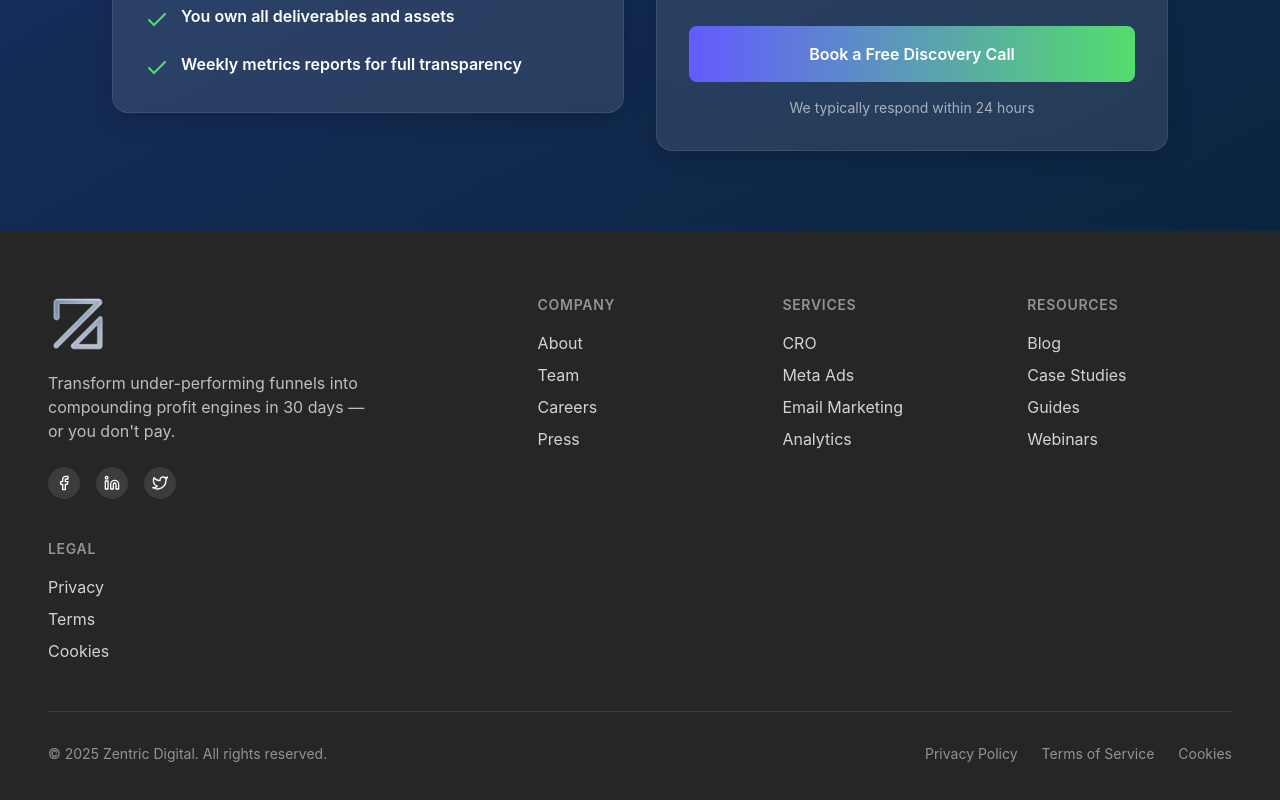
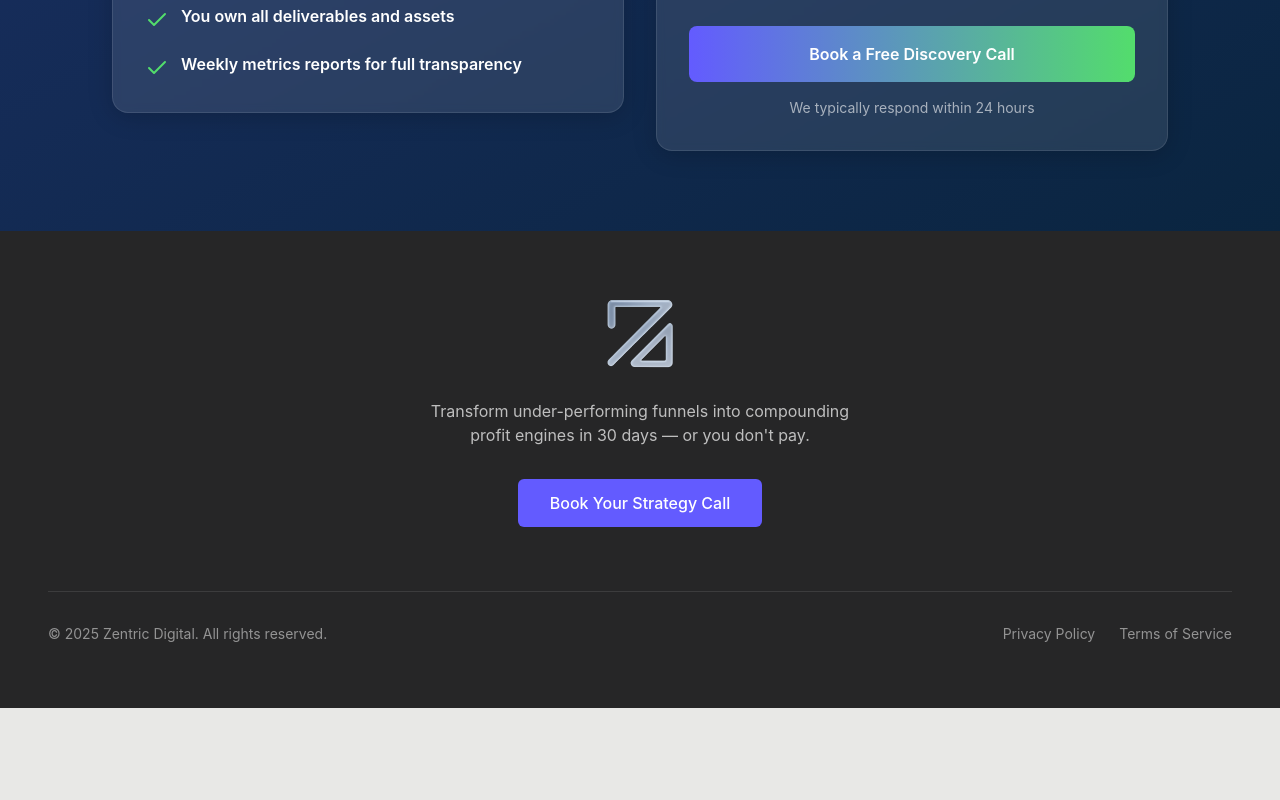
Before and after one commit to datagekko/zentric-digital, a Next.js app: page / in a window 1280 px wide. Shown: the part 4395-5195 px from the top of the page. After the commit the page ends 5103 px from the top, so only its background shows below. Built offline with nearby package versions, Linux system fonts and the light colour scheme.

Commit message:
Clean up footer to be sleeker with only logo, value prop, CTA button, and minimal links

```diff
--- a/app/components/sections/Footer.tsx
+++ b/app/components/sections/Footer.tsx
@@ -3,6 +3,7 @@
 import { motion } from 'framer-motion';
 import { useInView } from 'react-intersection-observer';
 import Image from 'next/image';
+import Link from 'next/link';
 
 const Footer = () => {
   const [ref, inView] = useInView({
@@ -22,32 +23,6 @@ const Footer = () => {
     }
   };
 
-  const footerLinks = [
-    { section: "Company", links: [
-      { name: "About", url: "#" },
-      { name: "Team", url: "#" },
-      { name: "Careers", url: "#" },
-      { name: "Press", url: "#" }
-    ]},
-    { section: "Services", links: [
-      { name: "CRO", url: "#" },
-      { name: "Meta Ads", url: "#" },
-      { name: "Email Marketing", url: "#" },
-      { name: "Analytics", url: "#" }
-    ]},
-    { section: "Resources", links: [
-      { name: "Blog", url: "#" },
-      { name: "Case Studies", url: "#" },
-      { name: "Guides", url: "#" },
-      { name: "Webinars", url: "#" }
-    ]},
-    { section: "Legal", links: [
-      { name: "Privacy", url: "#" },
-      { name: "Terms", url: "#" },
-      { name: "Cookies", url: "#" }
-    ]}
-  ];
-
   return (
     <footer className="bg-onyx text-white py-16 relative">
       <div ref={ref} className="container mx-auto px-6 md:px-12">
@@ -55,69 +30,37 @@ const Footer = () => {
           initial="hidden"
           animate={inView ? "visible" : "hidden"}
           variants={fadeUp}
-          className="space-y-12"
+          className="flex flex-col items-center text-center"
         >
-          <div className="grid grid-cols-1 md:grid-cols-5 gap-10">
-            {/* Brand column */}
-            <div className="md:col-span-2">
+          {/* Logo and value proposition */}
           <Image
             src="/images/logo-grey.png"
             alt="Zentric Digital Logo"
-                width={60}
-                height={16}
-                className="mb-4"
+            width={80}
+            height={21}
+            className="mb-6"
           />
-              <p className="text-white/70 mb-6 max-w-xs">
+
+          <p className="text-white/70 mb-8 max-w-md text-center">
             Transform under-performing funnels into compounding profit engines in 30 days — or you don't pay.
           </p>
-              <div className="flex space-x-4">
-                <a href="#" className="w-8 h-8 rounded-full bg-white/10 flex items-center justify-center hover:bg-iris-purple transition-colors">
-                  <svg xmlns="http://www.w3.org/2000/svg" width="16" height="16" viewBox="0 0 24 24" fill="none" stroke="currentColor" strokeWidth="2" strokeLinecap="round" strokeLinejoin="round">
-                    <path d="M18 2h-3a5 5 0 0 0-5 5v3H7v4h3v8h4v-8h3l1-4h-4V7a1 1 0 0 1 1-1h3z"></path>
-                  </svg>
-                </a>
-                <a href="#" className="w-8 h-8 rounded-full bg-white/10 flex items-center justify-center hover:bg-iris-purple transition-colors">
-                  <svg xmlns="http://www.w3.org/2000/svg" width="16" height="16" viewBox="0 0 24 24" fill="none" stroke="currentColor" strokeWidth="2" strokeLinecap="round" strokeLinejoin="round">
-                    <path d="M16 8a6 6 0 0 1 6 6v7h-4v-7a2 2 0 0 0-2-2 2 2 0 0 0-2 2v7h-4v-7a6 6 0 0 1 6-6z"></path>
-                    <rect x="2" y="9" width="4" height="12"></rect>
-                    <circle cx="4" cy="4" r="2"></circle>
-                  </svg>
-                </a>
-                <a href="#" className="w-8 h-8 rounded-full bg-white/10 flex items-center justify-center hover:bg-iris-purple transition-colors">
-                  <svg xmlns="http://www.w3.org/2000/svg" width="16" height="16" viewBox="0 0 24 24" fill="none" stroke="currentColor" strokeWidth="2" strokeLinecap="round" strokeLinejoin="round">
-                    <path d="M23 3a10.9 10.9 0 0 1-3.14 1.53 4.48 4.48 0 0 0-7.86 3v1A10.66 10.66 0 0 1 3 4s-4 9 5 13a11.64 11.64 0 0 1-7 2c9 5 20 0 20-11.5a4.5 4.5 0 0 0-.08-.83A7.72 7.72 0 0 0 23 3z"></path>
-                  </svg>
-                </a>
-              </div>
-            </div>
 
-            {/* Links */}
-            {footerLinks.map((section, index) => (
-              <div key={index}>
-                <div className="text-sm font-semibold uppercase tracking-wider mb-4 text-white/50">
-                  {section.section}
-                </div>
-                <ul className="space-y-2">
-                  {section.links.map((link, linkIndex) => (
-                    <li key={linkIndex}>
-                      <a href={link.url} className="text-white/80 hover:text-mint-green transition-colors">
-                        {link.name}
-                      </a>
-                    </li>
-                  ))}
-                </ul>
-              </div>
-            ))}
-          </div>
+          {/* CTA Button */}
+          <Link
+            href="/contact"
+            className="bg-iris-purple hover:bg-iris-purple/90 text-white font-medium px-8 py-3 rounded-md transition-all duration-300 hover:shadow-lg mb-16"
+          >
+            Book Your Strategy Call
+          </Link>
 
-          <div className="pt-8 border-t border-white/10 flex flex-col md:flex-row justify-between items-center">
+          {/* Minimal bottom section */}
+          <div className="w-full pt-8 border-t border-white/10 flex flex-col md:flex-row justify-between items-center">
             <div className="text-white/50 text-sm mb-4 md:mb-0">
               © {new Date().getFullYear()} Zentric Digital. All rights reserved.
             </div>
             <div className="flex space-x-6">
-              <a href="#" className="text-white/50 hover:text-white text-sm">Privacy Policy</a>
-              <a href="#" className="text-white/50 hover:text-white text-sm">Terms of Service</a>
-              <a href="#" className="text-white/50 hover:text-white text-sm">Cookies</a>
+              <a href="/privacy" className="text-white/50 hover:text-mint-green text-sm transition-colors">Privacy Policy</a>
+              <a href="/terms" className="text-white/50 hover:text-mint-green text-sm transition-colors">Terms of Service</a>
             </div>
           </div>
         </motion.div>
```
Lines whose indentation alone changed are shown as unchanged.
